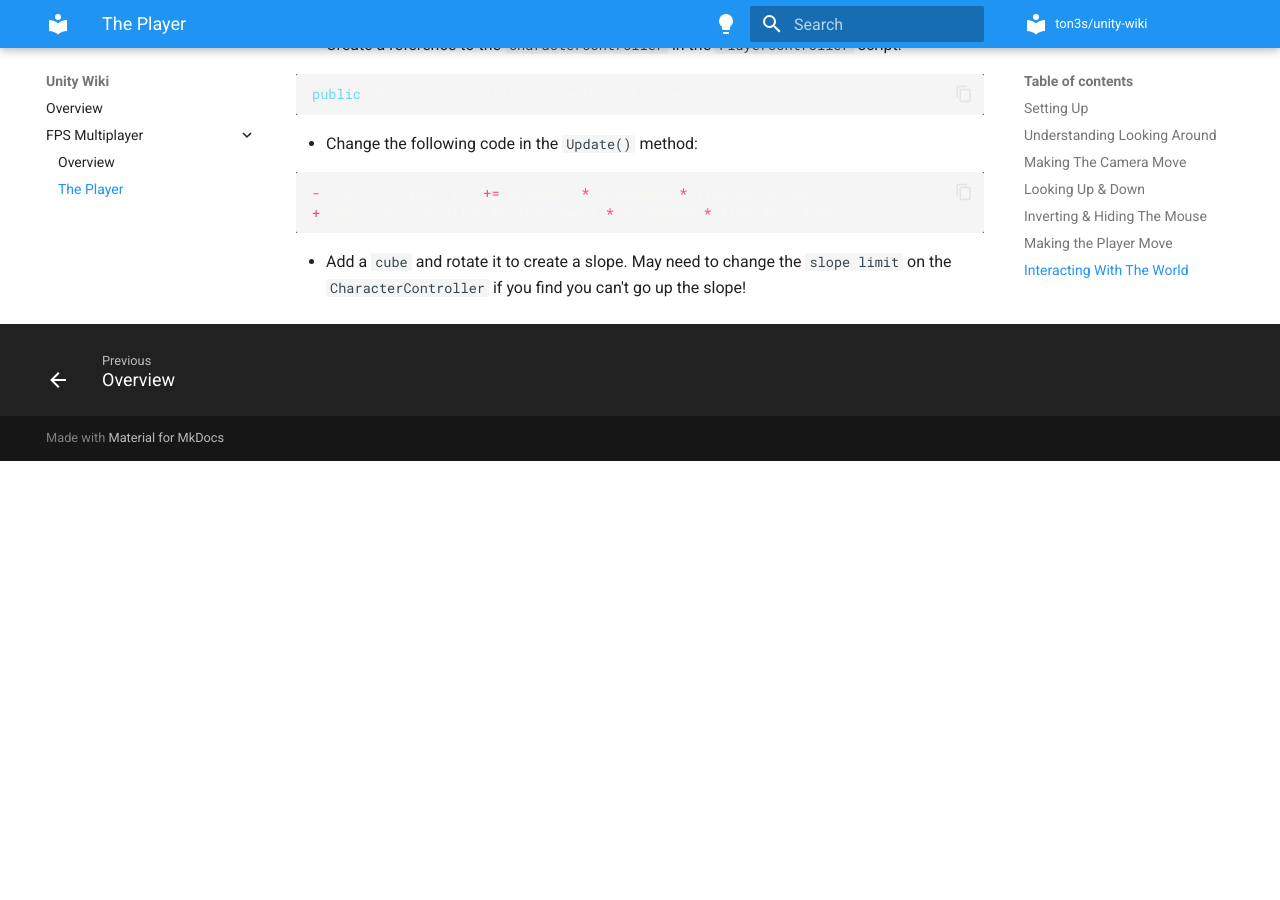
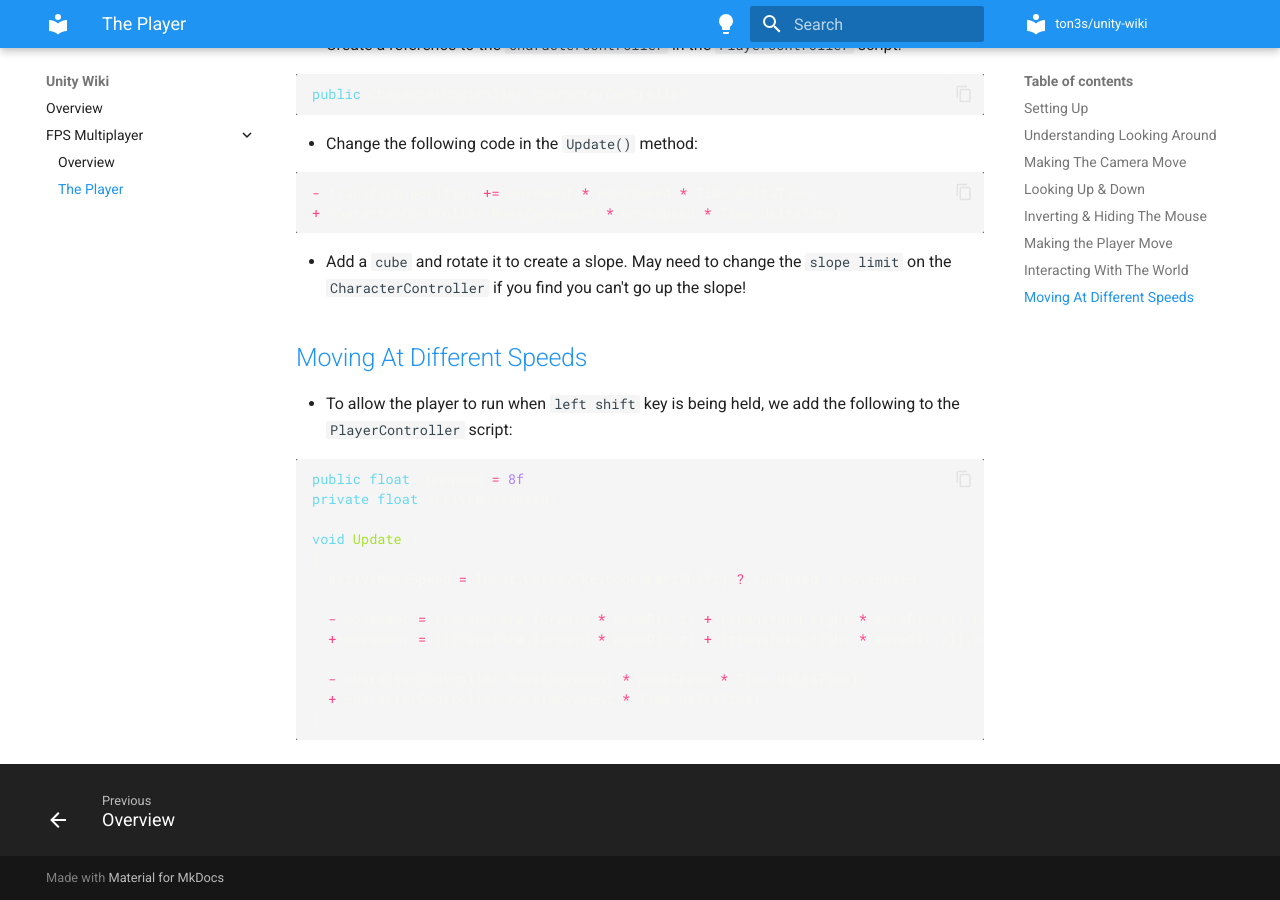
Before and after one commit to ton3s/unity-wiki, an MkDocs documentation site: the page built from docs/fps-multiplayer/the-player.md, in a window 1280 px wide and 900 px high, scrolled down 3176 px. Built offline with MkDocs 1.6.1 and Material for MkDocs 9.7.7, drawn with Linux system fonts in a browser that asks for light colours; before the commit the page ends 3637 px from its top, so only the background shows below that.

Commit message:
Add video 9

````diff
--- a/docs/fps-multiplayer/the-player.md
+++ b/docs/fps-multiplayer/the-player.md
@@ -140,3 +140,23 @@ public CharacterController characterController;
 ```
 
 - Add a `cube` and rotate it to create a slope. May need to change the `slope limit` on the `CharacterController` if you find you can't go up the slope!
+
+## [Moving At Different Speeds](https://www.udemy.com/course/unity-online-multiplayer/learn/lecture/25987886#overview)
+
+- To allow the player to run when `left shift` key is being held, we add the following to the `PlayerController` script:
+
+```cs
+public float runSpeed = 8f;
+private float activeMoveSpeed;
+
+void Update()
+{
+  activeMoveSpeed = Input.GetKey(KeyCode.LeftShift) ? runSpeed : moveSpeed;
+
+  - movement = ((transform.forward * moveDir.z) + (transform.right * moveDir.x)).normalized;
+  + movement = ((transform.forward * moveDir.z) + (transform.right * moveDir.x)).normalized * activeMoveSpeed;
+
+  - characterController.Move(movement * moveSpeed * Time.deltaTime);
+  + characterController.Move(movement * Time.deltaTime);
+}
+```
````
